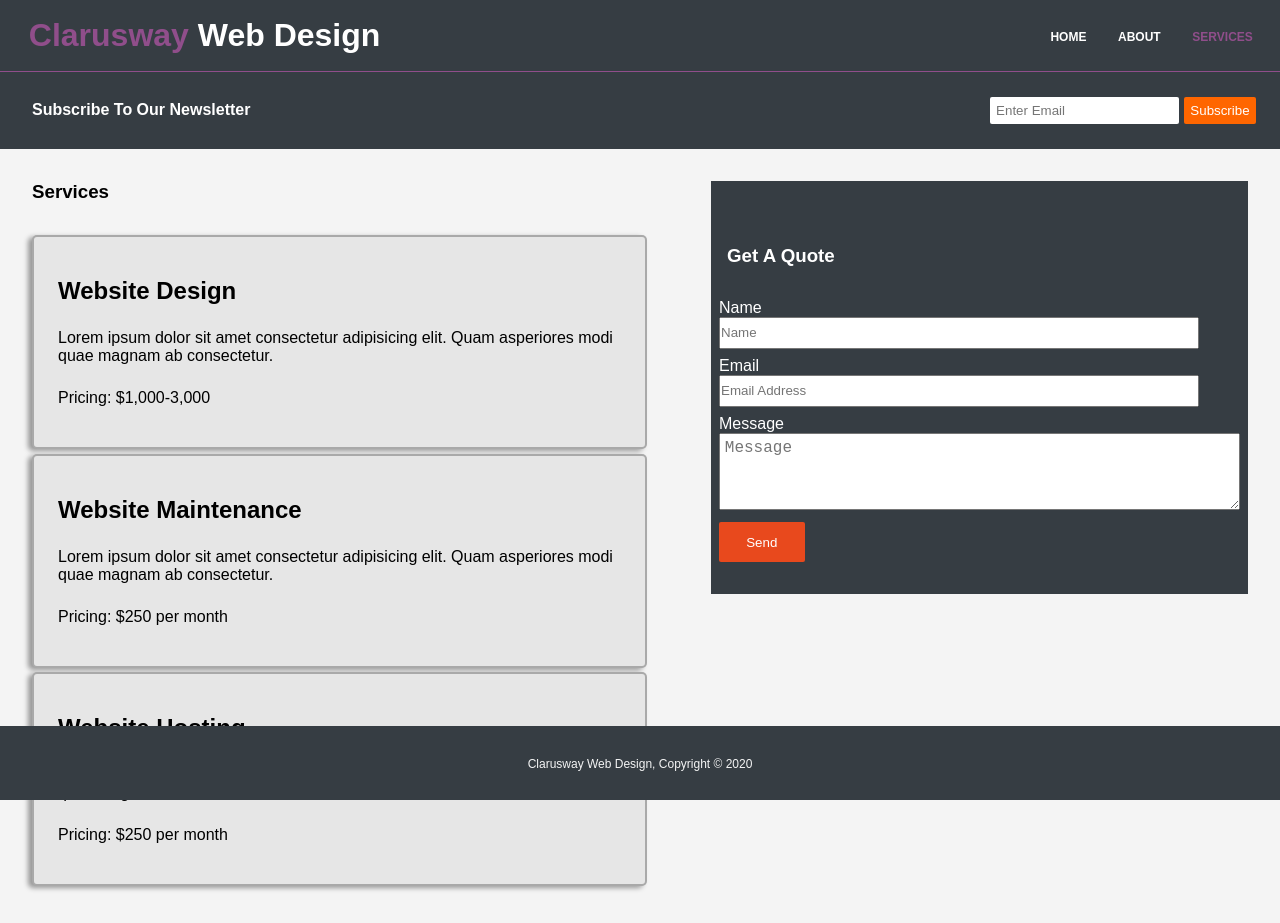
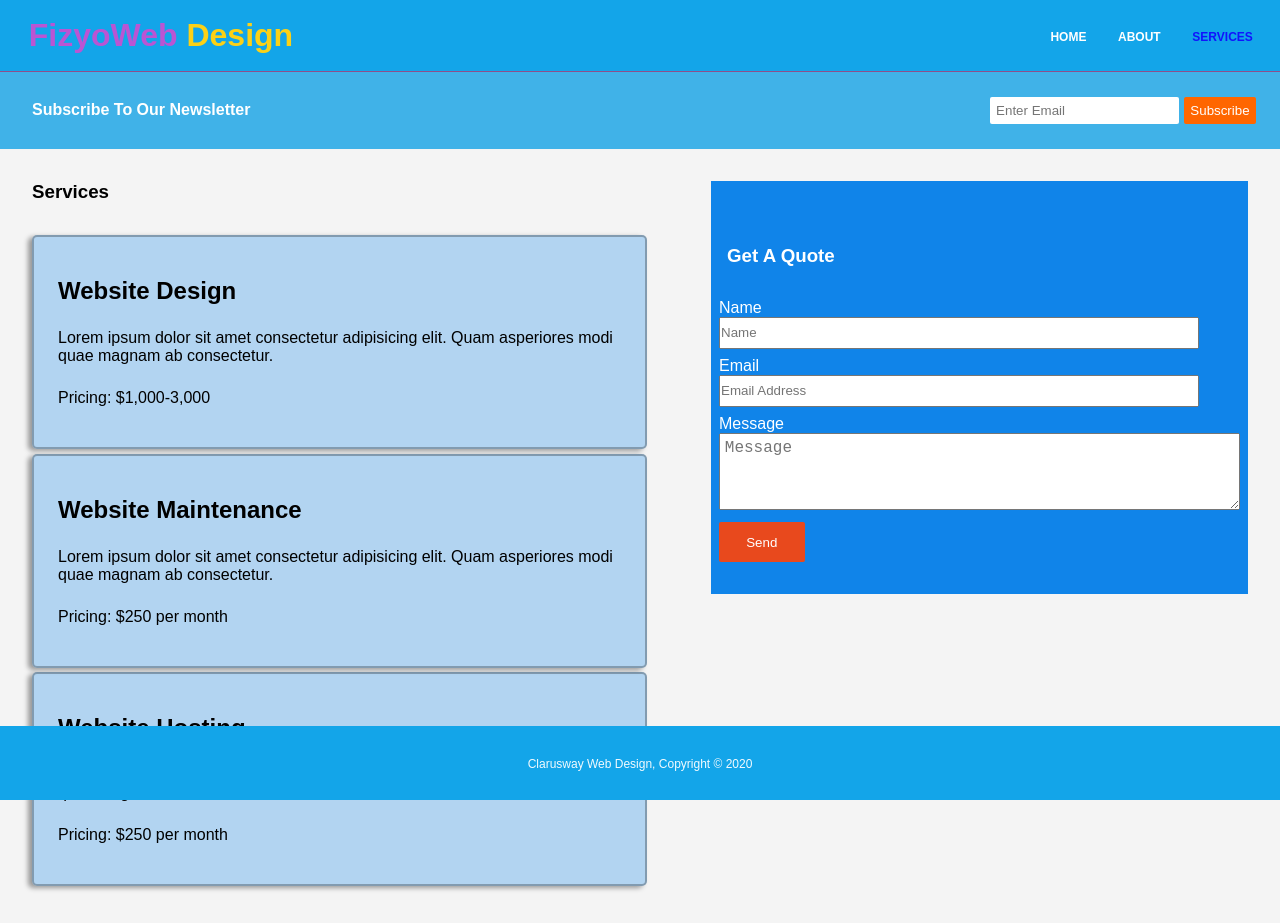
Before and after one commit to furkanpolat06/basic-web-design, a plain HTML site: page services.html in a window 1280 px wide. Drawn offline with Linux system fonts and the light colour scheme.

Commit message:
style: bcg edit

```diff
--- a/about.css
+++ b/about.css
@@ -15,7 +15,7 @@ body{
     display: flex;
     justify-content: space-between;
     align-items: center;
-    background-color:#363d43;
+    background-color:#13a5e9;
     color: white;
     min-height: 4.5rem;
     border-bottom: 1px solid #904E8B;
@@ -32,21 +32,23 @@ body{
 
 
 }
+.header .about{
+    color: rgba(17, 0, 255, 0.884);
+
+}
 .header__left span{
-    color: rgb(124, 46, 214);
+
+    color:#ba55d3;
     margin-left: .8rem;
 }
 .header__left {
-    color:rgba(245, 245, 75, 0.884);
+    color:#fcd116;
 
 }
 a:hover{
     cursor: pointer;
 }
-.header__left span{
-    color: #904E8B;
-    margin-left: .8rem;
-}
+
 .main__banner{
 color: white;
 background-color:#904E8B;
@@ -77,7 +79,7 @@ text-align: center;
   width: 70%;
 }
 .main__subscribe{
-    background-color:#363D43;
+    background-color:#13a5e9c7;
     color: white;
     min-height: 4.8rem;
     display: flex;
@@ -151,7 +153,7 @@ footer{
     bottom: 0;
     right: 0;
     left: 0;
-    background-color:#363D43;
+    background-color:#13a5e9;
     color: white;
     text-align: center;
     padding: .4rem 0;
@@ -185,7 +187,7 @@ body{
     margin: 2rem 2rem;
     min-width: 15rem ;
     max-width: 30rem;
-    background-color:#363D43;
+    background-color:#1084e9;
     color: white;
     height: 100%;
     padding: 3rem 1rem;
@@ -195,7 +197,7 @@ body{
     font-size: 1.2rem;
 }
 .about-us__paragraph2--left{
-    background-color:#363D43;
+    background-color:#1084e9;
     color: white;
     padding: 1rem;
 }
--- a/home.css
+++ b/home.css
@@ -15,7 +15,7 @@ body{
     display: flex;
     justify-content: space-between;
     align-items: center;
-    background-color:#2694f5;
+    background-color:#13a5e9;
     color: white;
     min-height: 4.5rem;
     border-bottom: 1px solid #994192ad;
@@ -40,11 +40,12 @@ a:hover{
     cursor: pointer;
 }
 .header__left span{
-    color: rgb(124, 46, 214);
+
+    color:#ba55d3;
     margin-left: .8rem;
 }
 .header__left {
-    color:rgba(245, 245, 75, 0.884);
+    color:#fcd116;
 
 }
 .main__banner{
@@ -77,7 +78,7 @@ text-align: center;
   width: 70%;
 }
 .main__subscribe{
-    background-color:#2694f5;
+    background-color:#13a5e9c7;
     color: white;
     min-height: 4.8rem;
     display: flex;
@@ -151,7 +152,7 @@ footer{
     bottom: 0;
     right: 0;
     left: 0;
-    background-color:#2694f5;
+    background-color:#13a5e9;
     color: white;
     text-align: center;
     padding: .4rem 0;
--- a/services.css
+++ b/services.css
@@ -14,7 +14,7 @@ body {
   display: flex;
   justify-content: space-between;
   align-items: center;
-  background-color:#363d43;
+   background-color:#13a5e9;;
   color: white;
   min-height: 4.5rem;
   border-bottom: 1px solid #904E8B;
@@ -29,15 +29,21 @@ body {
   margin-right: 0.7rem;
   font-size: 0.75rem;
 }
-.header .services {
-  color: #904e8b;
+.header .services{
+  color: rgba(17, 0, 255, 0.884);
+
 }
 a:hover {
   cursor: pointer;
 }
-.header__left span {
-  color: #904e8b;
-  margin-left: 0.8rem;
+.header__left span{
+
+  color:#ba55d3;
+  margin-left: .8rem;
+}
+.header__left {
+  color:#fcd116;
+
 }
 .main__banner {
   color: white;
@@ -67,7 +73,7 @@ a:hover {
   width: 70%;
 }
 .main__subscribe {
-  background-color: #363d43;
+  background-color:#13a5e9c7;
   color: white;
   min-height: 4.8rem;
   display: flex;
@@ -134,7 +140,8 @@ footer{
   bottom: 0;
   right: 0;
   left: 0;
-  background-color:#363D43;
+  background-color:#13a5e9;;
+
   color: white;
   text-align: center;
   padding: .4rem 0;
@@ -160,7 +167,8 @@ footer img{
 }
 .paragraph {
   margin-bottom: 0.3rem;
-  background-color: #e6e6e6;
+  background-color:#1084e949;
+
   padding: 2.5rem 1.5rem;
   border: 2px solid rgba(0, 0, 0, 0.267);
   box-shadow: -4px 2px 5px rgba(0, 0, 0, 0.377);
@@ -173,7 +181,8 @@ footer img{
   margin-top: 2rem;
 }
 .main__services--right {
-  background-color: #363d43;
+  background-color:#1084e9;
+
   height: 60%;
 
 
--- a/services.html
+++ b/services.html
@@ -10,11 +10,11 @@
 <body>
     <header class="header">
         <div class="header__left">
-            <h1> <span>Clarusway</span> Web Design</h1>
+            <h1> <span>FizyoWeb</span> Design</h1>
         </div>
         <nav class="header__right">
             <a class="home" href="home.html">HOME</a>
-            <a href="#">ABOUT</a>
+            <a class="about" href="about.html">ABOUT</a>
             <a class="services" href="services.html">SERVICES</a>
         </nav>
     </header>
```
